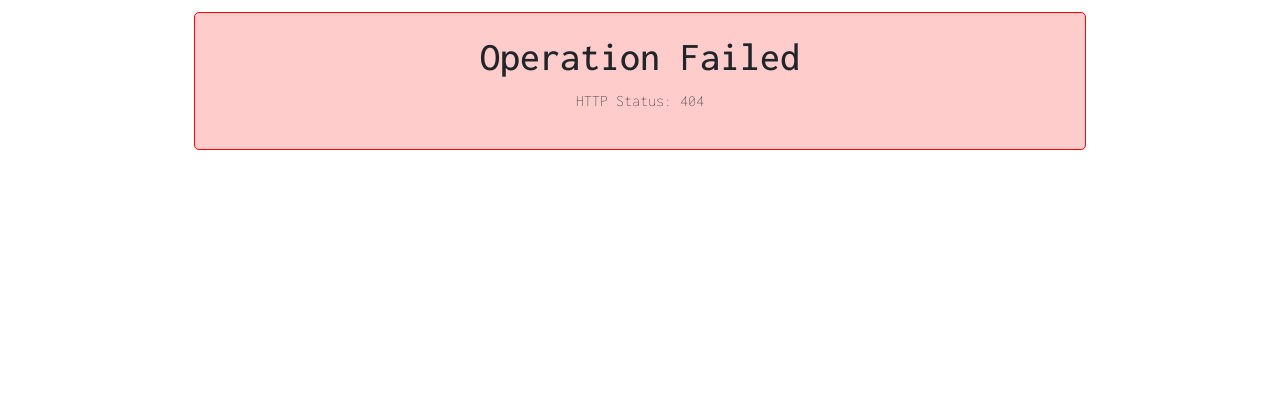
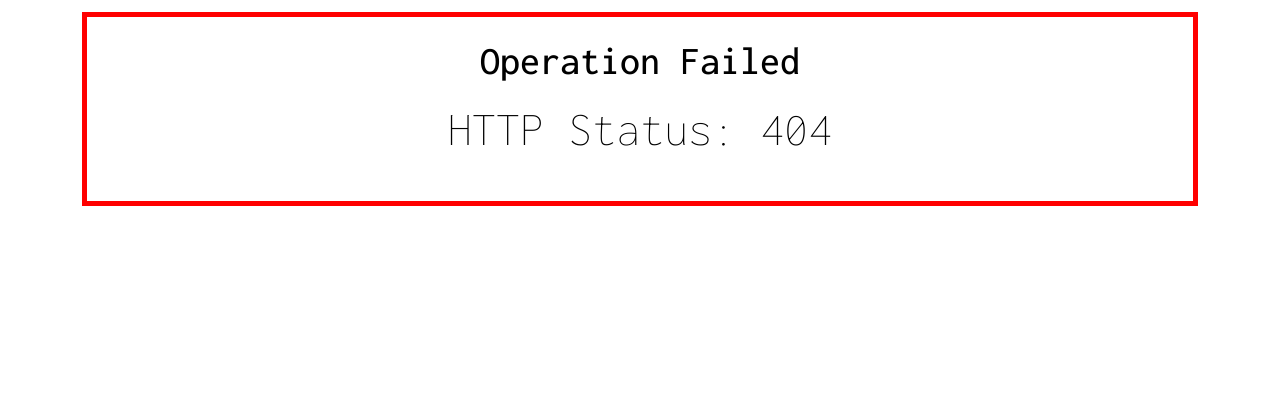
Before and after one commit to Ajfriel86/brutalgroove, a Django app: template templates/errors/404.html in a window 1280 px wide. Shown: the part 56-461 px from the top of the page. Run offline with Django 3.2, Linux system fonts and the light colour scheme; the template is opened without the code that fills it, so the values that code supplies are empty; some libraries are stand-ins or nearby versions.

Commit message:
Update error-box

```diff
--- a/static/css/style.css
+++ b/static/css/style.css
@@ -262,10 +262,18 @@ form.login button.btn-signup {
 .error-box {
     margin: 20px auto;
     padding: 20px;
-    border: 1px solid red;
-    background-color: #ffcccc;
-    width: 80%;
-    border-radius: 5px;
+    border: 5px solid red;
+    color: black;
+    font-size: xxx-large;
+}
+
+.reg-page {
+    flex: 1;
+    width: 100%;
+    display: flex;
+    justify-content: center;
+    flex-direction: column;
+    align-items: center;
 }
 
 /* Fixed positioning for the footer, ensuring it stays at the bottom */
```
